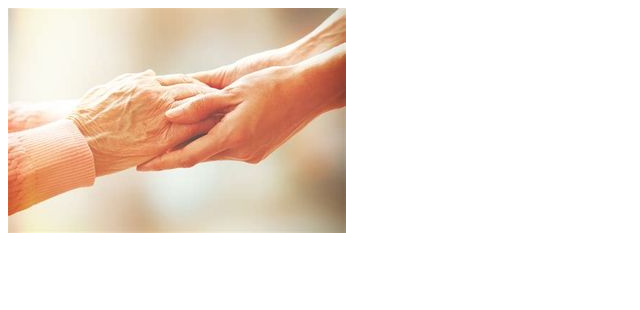
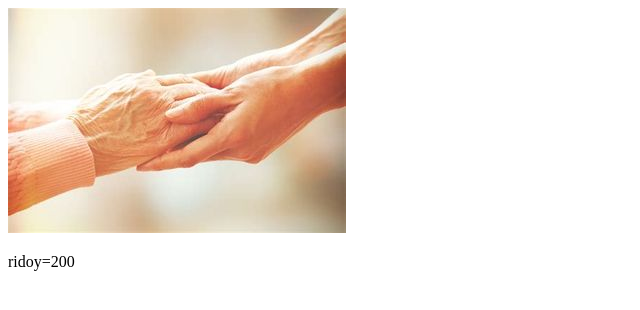
Before and after one commit to SiddikArim/hat-barai-cash-data, a plain HTML site: page index.html in a window 1280 px wide. Shown: the full height of the page, 0-640 px from the left. Drawn offline with Linux system fonts and the light colour scheme.

```diff
--- a/index.html
+++ b/index.html
@@ -8,5 +8,6 @@
 </head>
 <body>
     <img src="th(3).jpg" alt="">
+    <p>ridoy=200</p>
 </body>
 </html>
```
